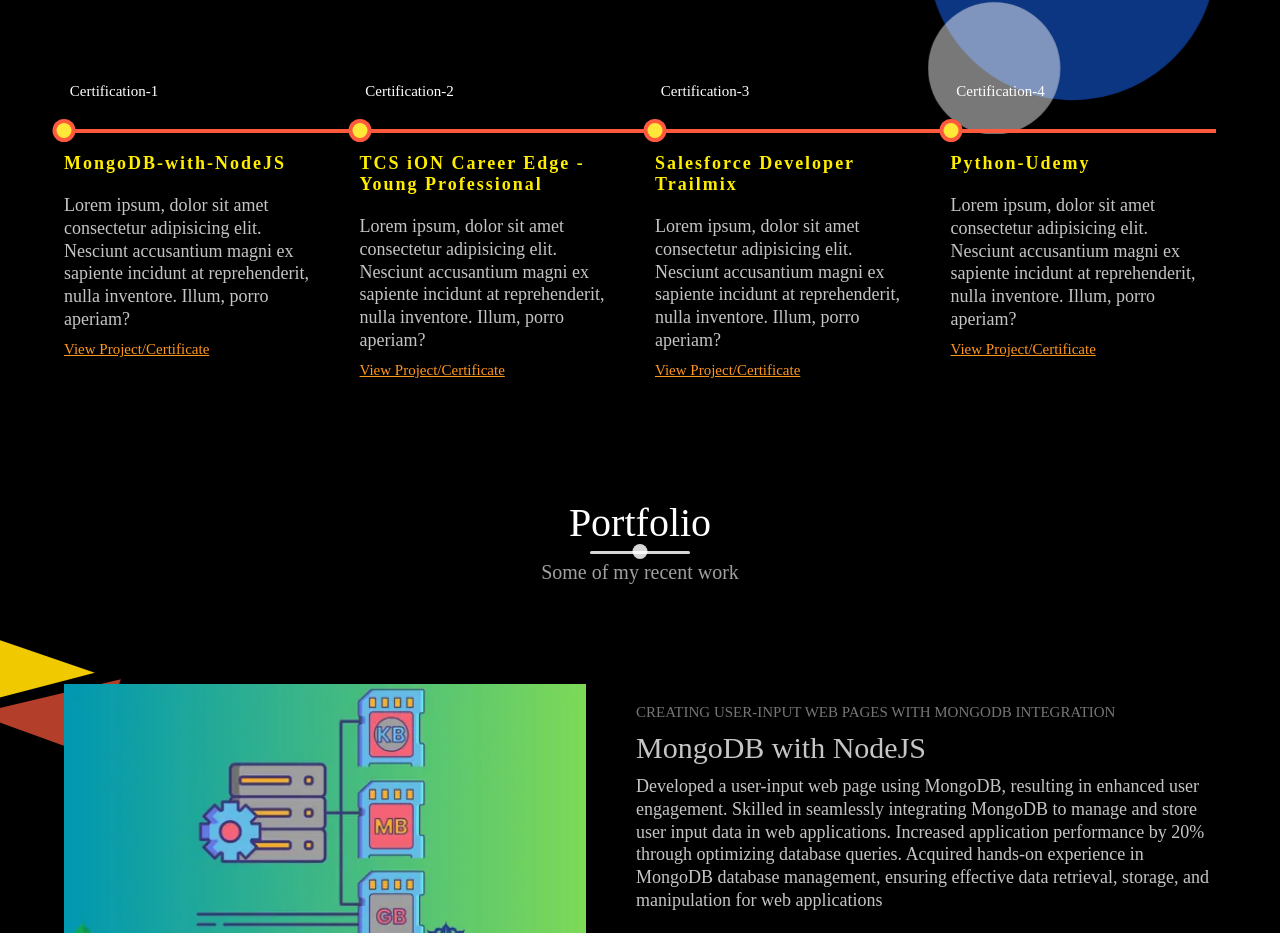
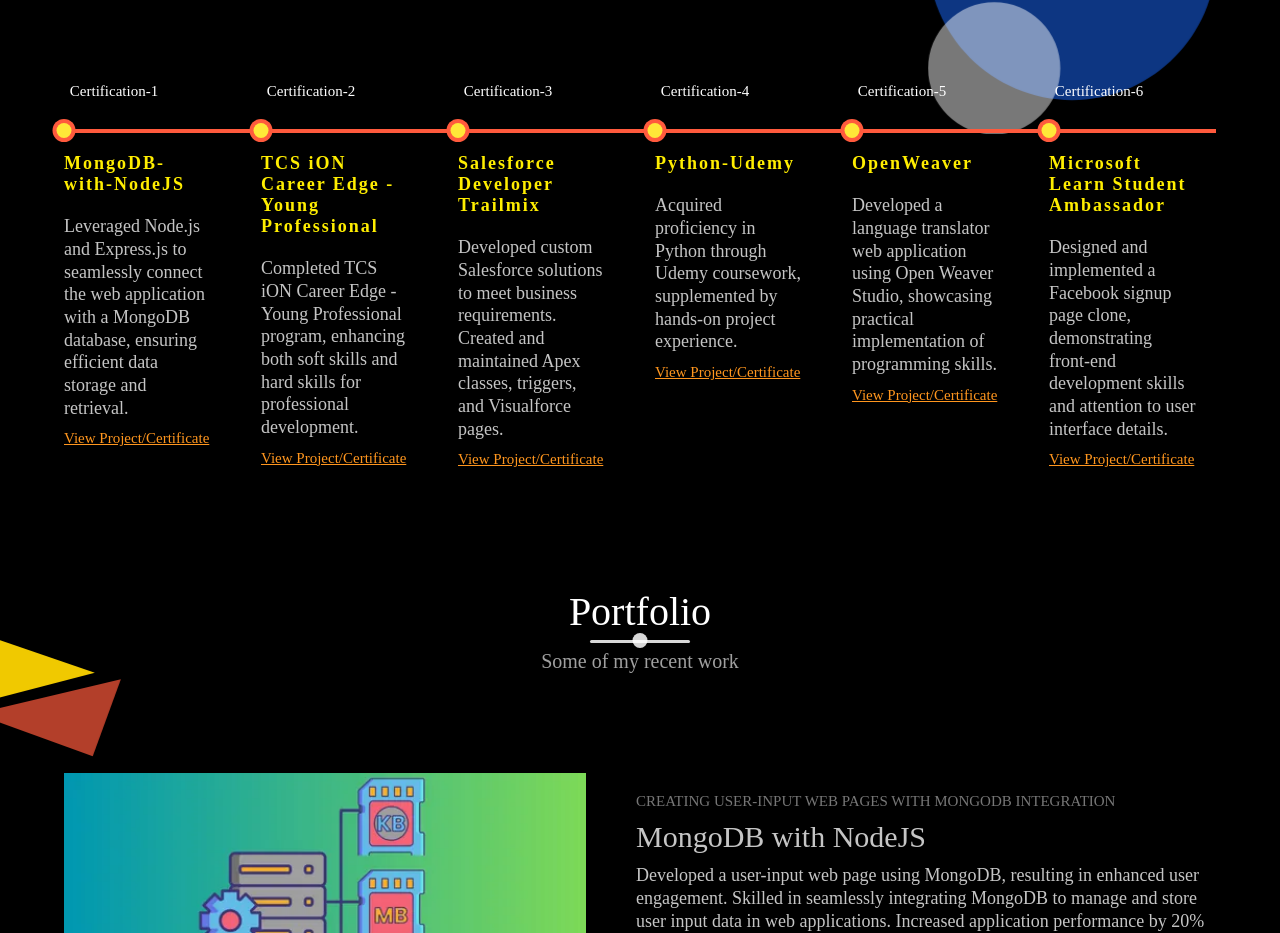
Before and after one commit to vamshi211/Portfolio, a plain HTML site: page index.html in a window 1280 px wide. Shown: the part 1680-2613 px from the top of the page. Drawn offline with nearby package versions, Linux system fonts and the light colour scheme; a web font is replaced by a local one.

Commit message:
All files are uploaded

```diff
--- a/index.html
+++ b/index.html
@@ -149,38 +149,49 @@
                 <div class="skill"  data-date="Certification-1" data-aos="fade-right" data-aos-delay="300ms">
 
                     <h3>MongoDB-with-NodeJS</h3>
-                    <p>
-                        Lorem ipsum, dolor sit amet consectetur adipisicing elit. Nesciunt accusantium magni ex sapiente incidunt at reprehenderit, nulla inventore. Illum, porro aperiam?
-                    </p>
+                    <p>Leveraged Node.js and Express.js to seamlessly connect the web
+                        application with a MongoDB database, ensuring efficient data
+                        storage and retrieval.
+                        </p>
                     <br>
                     <a href=" https://drive.google.com/file/d/1t3-zivTDtaWkaH9yiPt_Q1F24-E9MJj9/view?usp=drive_link" class="cta">View Project/Certificate</a>
                 </div>
                 <div class="skill" data-date="Certification-2" data-aos="fade-right" data-aos-delay="600ms">
 
                     <h3>TCS iON Career Edge - Young Professional</h3>
-                    <p>
-                        Lorem ipsum, dolor sit amet consectetur adipisicing elit. Nesciunt accusantium magni ex sapiente incidunt at reprehenderit, nulla inventore. Illum, porro aperiam?
-                    </p>
+                   <p>Completed TCS iON Career Edge - Young Professional program, enhancing both soft skills and hard skills for professional development.</p>
                     <br>
                     <a href="https://drive.google.com/file/d/105zGEzr14UYNwMhGLVq5OboXt3Auq_L_/view?usp=sharing" class="cta">View Project/Certificate</a>
                 </div>
                 <div class="skill" data-date="Certification-3" data-aos="fade-right" data-aos-delay="900ms">
 
                     <h3>Salesforce Developer Trailmix</h3>
-                    <p>
-                        Lorem ipsum, dolor sit amet consectetur adipisicing elit. Nesciunt accusantium magni ex sapiente incidunt at reprehenderit, nulla inventore. Illum, porro aperiam?
-                    </p>
+                    <p>Developed custom Salesforce solutions to meet business
+                        requirements.
+                        Created and maintained Apex classes, triggers, and Visualforce pages.</p>
                     <br>
                     <a href="https://drive.google.com/file/d/1uMRNvvqc7D51hTcBWqM8ng0xmOXcsla8/view?usp=drive_link " class="cta">View Project/Certificate</a>
                 </div>
                 <div class="skill" data-date="Certification-4" data-aos="fade-right" data-aos-delay="1200ms">
 
                     <h3>Python-Udemy</h3>
-                    <p>
-                        Lorem ipsum, dolor sit amet consectetur adipisicing elit. Nesciunt accusantium magni ex sapiente incidunt at reprehenderit, nulla inventore. Illum, porro aperiam?
-                    </p>
+                    <p>Acquired proficiency in Python through Udemy coursework, supplemented by hands-on project experience.</p>
                     <br>
                     <a href="https://drive.google.com/file/d/1_-dRXmNRW4uUkwG1hAs9OulwoklQ_5i4/view?usp=sharing" class="cta">View Project/Certificate</a>
+                </div>
+                <div class="skill" data-date="Certification-5" data-aos="fade-right" data-aos-delay="1200ms">
+
+                    <h3>OpenWeaver</h3>
+                    <p>Developed a language translator web application using Open Weaver Studio, showcasing practical implementation of programming skills.</p>
+                    <br>
+                    <a href="https://drive.google.com/file/d/1hKxmYtesmFqI-rLun6AZc0hpqKx2iP0A/view?usp=drive_link" class="cta">View Project/Certificate</a>
+                </div>
+                <div class="skill" data-date="Certification-6" data-aos="fade-right" data-aos-delay="1200ms">
+
+                    <h3>Microsoft Learn Student Ambassador</h3>
+                    <p>Designed and implemented a Facebook signup page clone, demonstrating front-end development skills and attention to user interface details.</p>
+                    <br>
+                    <a href="https://drive.google.com/file/d/1PDO1PxZ63cMkcRq8RBsEc8GPiA6tmAMU/view?usp=sharing" class="cta">View Project/Certificate</a>
                 </div>
 
 
```
Also changed, not shown: 1 other file.
